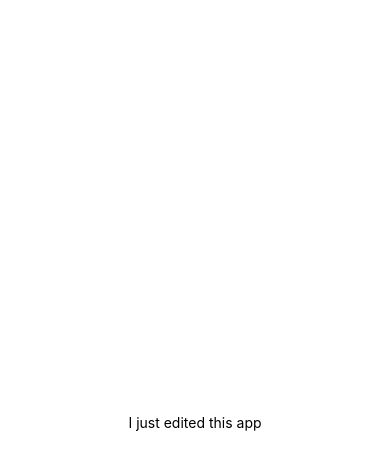
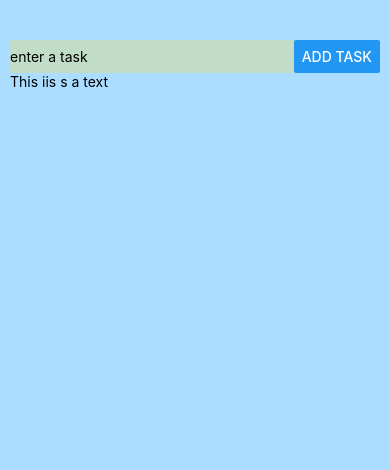
Before and after one commit to TusharYaar/todo_react_native, a React Native app: screen / in a window 390 px wide. Shown: the top 470 px of the page. Built offline with nearby package versions, Linux system fonts and the light colour scheme.

Commit message:
Geting into it

```diff
--- a/App.js
+++ b/App.js
@@ -1,21 +1,33 @@
-import { StatusBar } from 'expo-status-bar';
-import React from 'react';
-import { StyleSheet, Text, View } from 'react-native';
+import { StatusBar } from "expo-status-bar";
+import React from "react";
+import { StyleSheet, Text, View, TextInput, Button } from "react-native";
 
 export default function App() {
   return (
     <View style={styles.container}>
-      <Text>I just edited this app</Text>
       <StatusBar style="auto" />
+      <View style={styles.inputContainer}>
+        <TextInput placeholder="enter a task" />
+        <Button title="Add task" />
+      </View>
+      <View><Text>This iis s a text</Text></View>
     </View>
   );
 }
 
 const styles = StyleSheet.create({
   container: {
-    flex: 1,
-    backgroundColor: '#fff',
-    alignItems: 'center',
-    justifyContent: 'center',
+    flex:1,
+    backgroundColor: "#adf",
+    paddingVertical: 40,
+    paddingHorizontal: 10,
+    flexDirection:"column",
+    // alignItems: "flex-start"
+
+  },
+  inputContainer: {
+    flexDirection: "row",
+    backgroundColor: "#fd34",
+    justifyContent: "space-between",
   },
 });
```
